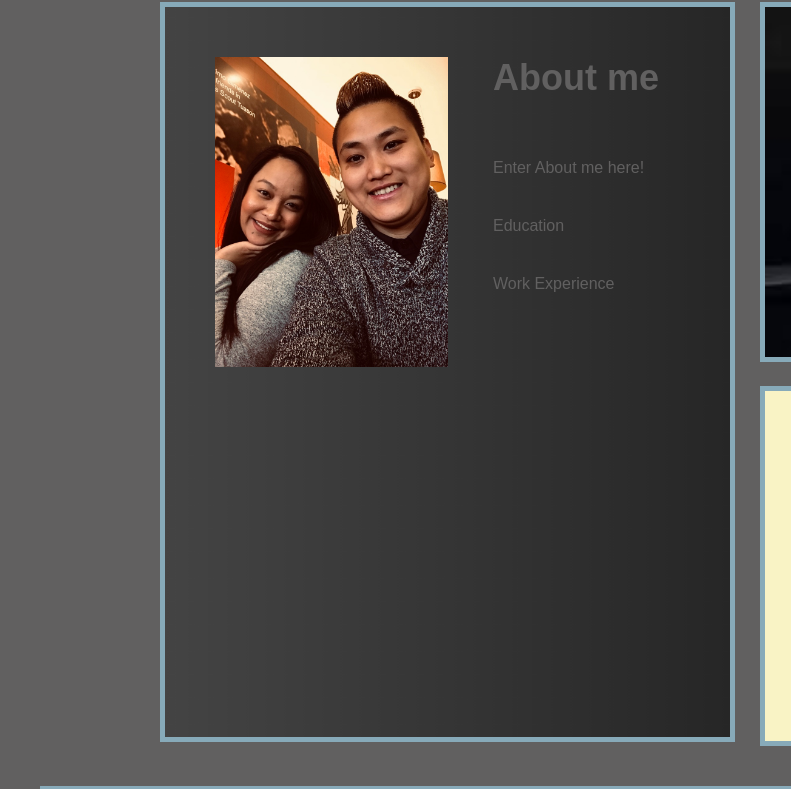
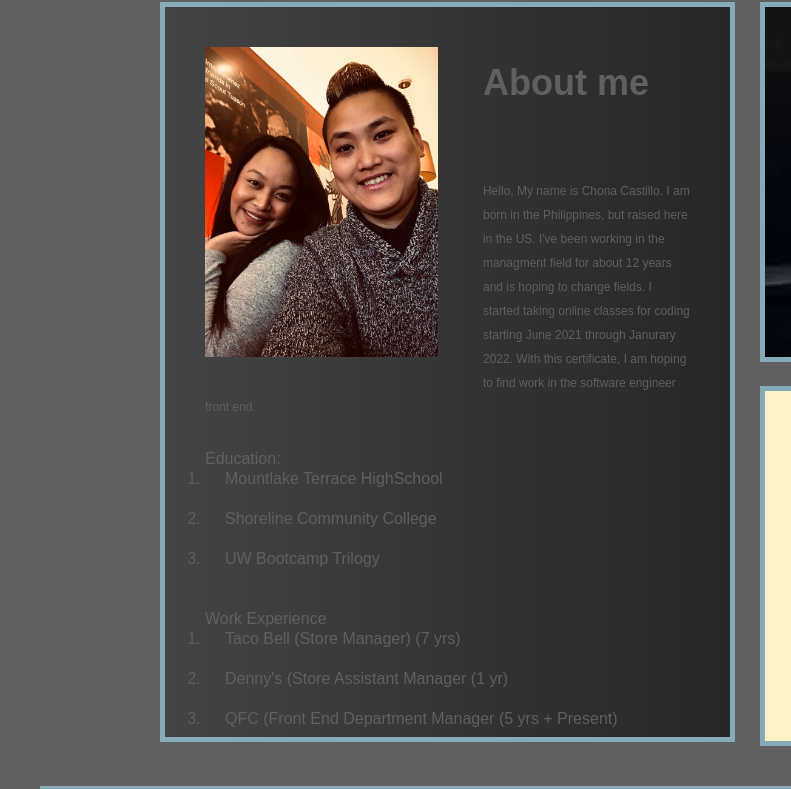
Before and after one commit to ChonaC/Advanced-CSS-HM-2, a plain HTML site: page index.html in a window 1280 px wide. Shown: the part 762-1551 px from the top of the page, 0-791 px from the left. Drawn offline with Linux system fonts and the light colour scheme.

Commit message:
commiting # 2

```diff
--- a/Assets/style.css
+++ b/Assets/style.css
@@ -95,10 +95,12 @@ p {
 
 
 .content {
+    line-height: 2;
+    white-space: normal;
     float: left;
     margin-left: 10%;
-    margin-bottom: 20px;
-    padding: 10px;
+    margin-bottom: 0px;
+    padding: 0px;
     height: 740px;
     width: 575px;
     font-family: fantasy;
@@ -107,6 +109,10 @@ p {
     border: 5px solid var(--h1);
     background-image: url("../Images/aboutmeBG.png");
     background-size: cover;
+}
+
+.content ol, li {
+    line-height: 0px;
 }
 
 .story-about-me {
@@ -121,6 +127,10 @@ p {
 .story-about-me h2 {
     margin-bottom: 20px;
     font-size: 36px;
+}
+
+.story-about-me p {
+    font-size: 12px;
 }
 
 .links {
@@ -186,6 +196,7 @@ p {
 }
 
 .workCreation {
+    overflow: scroll;
     float: left;
     margin-right: 5px;
     margin-top: 20px;
--- a/index.html
+++ b/index.html
@@ -25,9 +25,20 @@
         <div id="story-about-me" class="story-about-me">
             <img src="./Images/couples.jpeg" class="float-left"/>
             <h2>About me</h2>
-            <p>Enter About me here!</p>
-            <p>Education</p>
-            <p>Work Experience</p>
+            <p>Hello, My name is Chona Castillo. I am born in the Philippines, but raised here in the US.
+                I've been working in the managment field for about 12 years and is hoping to change fields.
+                I started taking online classes for coding starting June 2021 through Janurary 2022.
+                With this certificate, I am hoping to find work in the software engineer front end. </p>
+            <ol>Education:
+                <li>Mountlake Terrace HighSchool</li>
+                <li>Shoreline Community College</li>
+                <li>UW Bootcamp Trilogy</li>
+            </ol>
+            <ol>Work Experience
+                <li>Taco Bell (Store Manager) (7 yrs)</li>
+                <li>Denny's (Store Assistant Manager (1 yr)</li>
+                <li>QFC (Front End Department Manager (5 yrs + Present)</li>
+            </ol>
         </div>
     </div>
 
@@ -73,6 +84,26 @@
                 <div class="centered">Weather Dashboard</div>
                 <a href="https://chonac.github.io/Weather-Dashboard/">  <img src="./Images/WeatherDashboard.png" class="float-left" ></a>
             </div>
+            <div class="column">
+                <div class="centered">Music Trivia 2.0</div>
+                <a href="https://protected-falls-91774.herokuapp.com/">  <img src="./Images/MusicTrivia1.jpeg" class="float-left" ></a>
+            </div>
+            <div class="column">
+                <div class="centered">Music Trivia Final</div>
+                <a href="https://morning-peak-90413.herokuapp.com/">  <img src="./Images/MusicTriviaFinal.png" class="float-left" ></a>
+            </div>
+            <div class="column">
+                <div class="centered">Ecommerce BackEnd</div>
+                <a href="https://github.com/ChonaC/Ecommerce-backend">  <img src="./Images/ecommercebackend.png" class="float-left" ></a>
+            </div>
+            <div class="column">
+                <div class="centered">Employee Tracker</div>
+                <a href="https://github.com/ChonaC/EmployeeTracker">  <img src="./Images/employeetracker.png" class="float-left" ></a>
+            </div>
+            <div class="column">
+                <div class="centered">REGEX Tutorial</div>
+                <a href="https://github.com/ChonaC/Regex_Tutorial">  <img src="./Images/regex.png" class="float-left" ></a>
+            </div>
         </div>
     </div>
     </div>
```
Also changed, not shown: Images/MusicTrivia1.jpeg (added), Images/MusicTriviaFinal.png (added), Images/ecommercebackend.png (added), Images/employeetracker.png (added), Images/regex.png (added).
